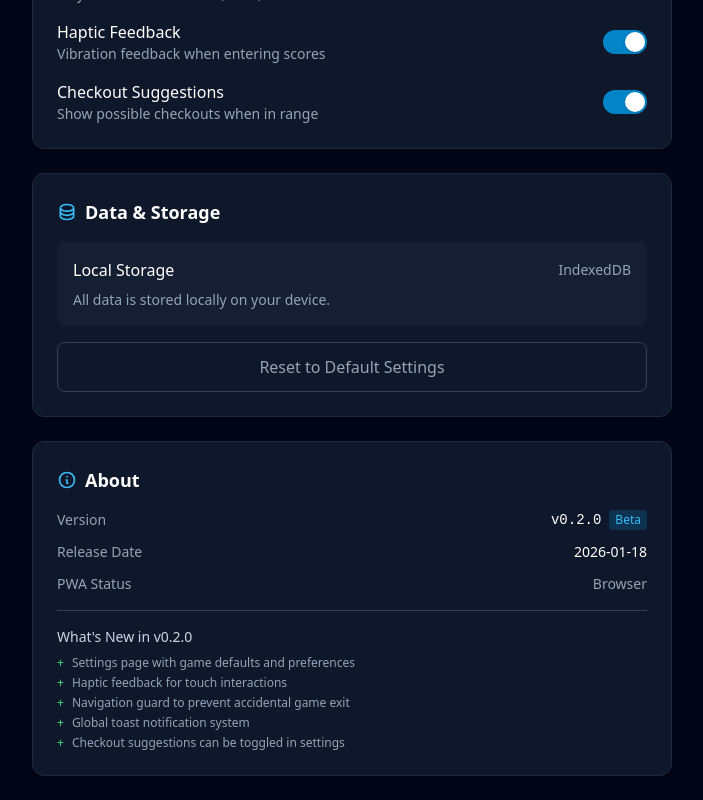
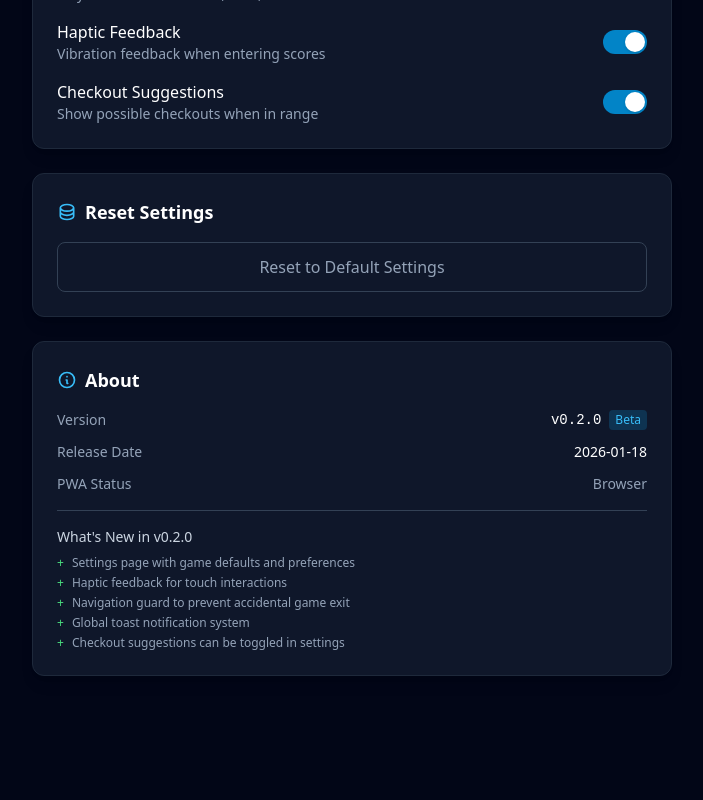
Before and after one commit to Simpsonight/DartCounter, a Nuxt app: page /settings in a window 1280 px wide. Shown: the part 764-1564 px from the top of the page, without its empty margins (288-991 px from the left). After the commit the page ends 1464 px from the top, so only its background shows below. Built offline with nearby package versions, Linux system fonts and the light colour scheme.

Commit message:
feat: integrate Vercel Analytics and update settings UI

```diff
--- a/app.vue
+++ b/app.vue
@@ -1,11 +1,14 @@
 <template>
   <div>
+    <Analytics />
     <NuxtPage />
     <UiToastContainer />
   </div>
 </template>
 
 <script setup lang="ts">
+import { Analytics } from '@vercel/analytics/nuxt';
+
 useHead({
   titleTemplate: (titleChunk) => {
     return titleChunk ? `${titleChunk} - Dart Counter` : 'Dart Counter'
--- a/package.json
+++ b/package.json
@@ -15,6 +15,7 @@
   "dependencies": {
     "@headlessui/vue": "^1.7.22",
     "@pinia/nuxt": "^0.5.5",
+    "@vercel/analytics": "^1.6.1",
     "nuxt": "^3.14.1592",
     "uuid": "^10.0.0",
     "vue": "latest"
--- a/pages/settings.vue
+++ b/pages/settings.vue
@@ -156,21 +156,10 @@
             <svg class="w-5 h-5 text-primary-400" fill="none" stroke="currentColor" viewBox="0 0 24 24">
               <path stroke-linecap="round" stroke-linejoin="round" stroke-width="2" d="M4 7v10c0 2.21 3.582 4 8 4s8-1.79 8-4V7M4 7c0 2.21 3.582 4 8 4s8-1.79 8-4M4 7c0-2.21 3.582-4 8-4s8 1.79 8 4m0 5c0 2.21-3.582 4-8 4s-8-1.79-8-4" />
             </svg>
-            Data & Storage
+            Reset Settings
           </h2>
 
           <div class="space-y-4">
-            <!-- Storage Info -->
-            <div class="p-4 bg-slate-800/50 rounded-lg">
-              <div class="flex items-center justify-between mb-2">
-                <span class="text-white font-medium">Local Storage</span>
-                <span class="text-sm text-slate-400">{{ storageInfo }}</span>
-              </div>
-              <p class="text-sm text-slate-400">
-                All data is stored locally on your device.
-              </p>
-            </div>
-
             <!-- Reset Settings -->
             <button
               @click="confirmResetSettings"
```
Also changed, not shown: 1 other file (tests, documents, lock files or other folders).
